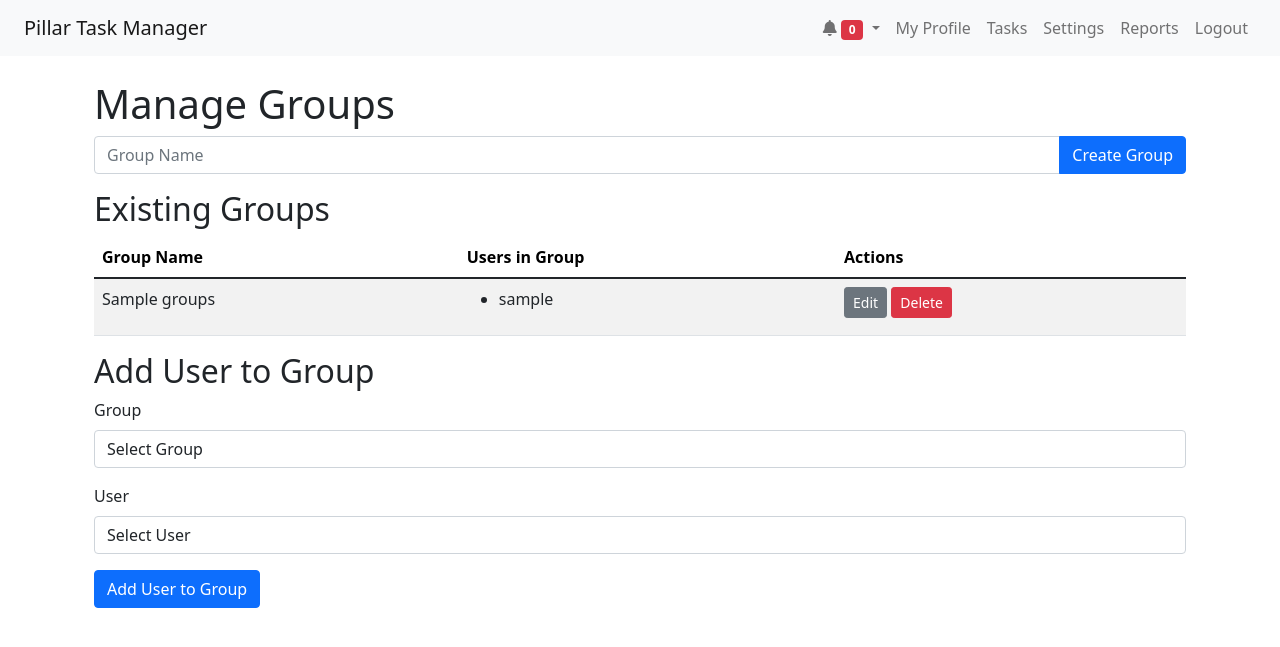
After one commit to asadkowa/Task_Manager, a Flask app: page /settings/groups in a window 1280 px wide. The commit adds this page. Shown: the top 647 px of the page. Run offline with Flask 3, Linux system fonts and the light colour scheme; the visitor is signed in with stand-in values (Sample User, id 1); tables that the repository leaves empty or names only in its code hold one stand-in row (values such as "Sample post"); data that the repository does not hold is empty; some libraries are stand-ins or nearby versions.

Commit message:
add notification and add new feature for user to be as a group
add notification and add new feature for user to be as a group

```diff
--- a/app.py
+++ b/app.py
@@ -6,9 +6,11 @@ from werkzeug.utils import secure_filename
 import csv
 from io import StringIO
 import pandas as pd
-import pdfkit
+#import pdfkit
 import smtplib
 import MySQLdb
+from datetime import timedelta
+
 
 
 
@@ -230,18 +232,44 @@ def fetch_notifications():
     return jsonify(notifications_list)
 
 #Notification as read
-@app.route('/mark_notification_read/<int:notification_id>', methods=['GET'])
-def mark_notification_read(notification_id):
+@app.route('/notifications/mark_read/<int:notification_id>', methods=['POST', 'GET'])
+def mark_notification_as_read(notification_id):
     if 'user_id' not in session:
+        flash("Please log in to view your notifications.")
         return redirect(url_for('login'))
 
     user_id = session['user_id']
+
     cur = mysql.connection.cursor()
-    cur.execute("UPDATE notifications SET is_read = 1 WHERE id = %s AND user_id = %s", (notification_id, user_id))
+    cur.execute("""
+        UPDATE notifications
+        SET is_read = TRUE
+        WHERE id = %s AND user_id = %s
+    """, (notification_id, user_id))
+
     mysql.connection.commit()
     cur.close()
 
-    return redirect(url_for('index'))  # Redirect after marking the notification as read
+    flash("Notification marked as read.")
+    return redirect(url_for('notifications'))
+
+
+### Route to unread count
+@app.context_processor
+def inject_unread_notifications():
+    if 'user_id' in session:
+        cur = mysql.connection.cursor()
+        cur.execute("""
+            SELECT COUNT(*)
+            FROM notifications
+            WHERE user_id = %s AND is_read = FALSE
+        """, [session['user_id']])
+
+        unread_notifications = cur.fetchone()[0]
+        cur.close()
+        return dict(unread_notifications=unread_notifications)
+    return dict(unread_notifications=0)
+
 
 #route to get info button
 @app.route('/get_task_info/<int:task_id>', methods=['GET'])
@@ -352,8 +380,18 @@ def add_task():
         branch_id = request.form.get('branch_id')
         section_id = request.form.get('section_id')
         assigned_user_id = request.form.get('assigned_user_id')
+        assigned_group_id = request.form.get('assigned_group_id')  # Added for group assignment
         notes = request.form.get('notes')
         user_id = session['user_id']
+
+        # Ensure either user or group is assigned, but not both
+        if not assigned_user_id and not assigned_group_id:
+            flash("Please assign the task to either a user or a group.")
+            return redirect(url_for('add_task'))
+
+        if assigned_user_id and assigned_group_id:
+            flash("Please assign the task to only one: either a user or a group, not both.")
+            return redirect(url_for('add_task'))
 
         # File upload handling
         file = request.files.get('file')
@@ -366,23 +404,30 @@ def add_task():
         # Insert task into the database
         cur = mysql.connection.cursor()
         cur.execute("""
-            INSERT INTO tasks (title, description, task_date, company_id, branch_id, section_id, file_path, assigned_user_id, notes, user_id)
-            VALUES (%s, %s, %s, %s, %s, %s, %s, %s, %s, %s)
+            INSERT INTO tasks (title, description, task_date, company_id, branch_id, section_id, file_path, assigned_user_id, assigned_group_id, notes, user_id)
+            VALUES (%s, %s, %s, %s, %s, %s, %s, %s, %s, %s, %s)
         """, (
-        title, description, task_date, company_id, branch_id, section_id, file_path, assigned_user_id, notes, user_id))
+            title, description, task_date, company_id, branch_id, section_id, file_path,
+            assigned_user_id if assigned_user_id else None,
+            assigned_group_id if assigned_group_id else None,
+            notes, user_id
+        ))
 
         task_id = cur.lastrowid  # Get the ID of the newly created task
         mysql.connection.commit()
 
-        # Notify the assigned user
-        notify_task_assignment(task_id, assigned_user_id)
+        # Notify the assigned user or group
+        if assigned_user_id:
+            notify_task_assignment(task_id, assigned_user_id)
+        elif assigned_group_id:
+            notify_group_assignment(task_id, assigned_group_id)
 
         cur.close()
 
         flash("Task added successfully!")
         return redirect(url_for('index'))
 
-    # Fetch companies and users for dropdowns
+    # Fetch companies, users, and groups for dropdowns
     cur = mysql.connection.cursor()
 
     # Fetch companies
@@ -393,11 +438,45 @@ def add_task():
     cur.execute("SELECT id, username, email FROM users")
     users = cur.fetchall()
 
+    # Fetch groups
+    cur.execute("SELECT id, name FROM groupss")
+    groups = cur.fetchall()
+
     cur.close()
 
-    return render_template('add_task.html', companies=companies, users=users)
+    return render_template('add_task.html', companies=companies, users=users, groups=groups)
 
+# Route to group notification
+def notify_group_assignment(task_id, group_id):
+    # Fetch all users in the specified group
+    cur = mysql.connection.cursor()
 
+    # Get the users associated with the group
+    cur.execute("""
+        SELECT users.id, users.username
+        FROM users
+        JOIN user_groups ON users.id = user_groups.user_id
+        WHERE user_groups.group_id = %s
+    """, [group_id])
+
+    users_in_group = cur.fetchall()
+
+    # Iterate over users in the group and create notifications
+    for user in users_in_group:
+        user_id = user[0]
+        username = user[1]
+
+        # Craft the notification message
+        message = f"A new task (ID: {task_id}) has been assigned to your group."
+
+        # Insert the notification into the notifications table
+        cur.execute("""
+            INSERT INTO notifications (user_id, message)
+            VALUES (%s, %s)
+        """, (user_id, message))
+
+    mysql.connection.commit()
+    cur.close()
 
 
 # Route to get branches based on the selected company
@@ -560,16 +639,152 @@ def login():
 @app.route('/notifications')
 def notifications():
     if 'user_id' not in session:
-        flash("Please log in to view notifications.")
+        flash("Please log in to view your notifications.")
         return redirect(url_for('login'))
 
+    user_id = session['user_id']
+
+    # Fetch notifications for the logged-in user
     cur = mysql.connection.cursor()
-    # Fetch unread notifications for the current user
-    cur.execute("SELECT message FROM notifications WHERE user_id = %s AND is_read = 0", (session['user_id'],))
+    cur.execute("""
+        SELECT id, message, is_read, created_at
+        FROM notifications
+        WHERE user_id = %s
+        ORDER BY created_at DESC
+    """, [user_id])
+
     notifications = cur.fetchall()
     cur.close()
 
-    return jsonify(notifications)
+    return render_template('notifications.html', notifications=notifications)
+
+#Route Setting users Groups
+@app.route('/settings/groups', methods=['GET', 'POST'])
+def manage_groups():
+    if 'user_id' not in session or not session['is_admin']:
+        flash("Unauthorized access.")
+        return redirect(url_for('index'))
+
+    cur = mysql.connection.cursor()
+
+    # Create a new group if the form is submitted
+    if request.method == 'POST':
+        group_name = request.form['group_name']
+        cur.execute("INSERT INTO groupss (name) VALUES (%s)", [group_name])
+        mysql.connection.commit()
+        flash("Group created successfully!")
+
+    # Fetch all groups with their users
+    cur.execute("""
+        SELECT g.id AS group_id, g.name AS group_name, u.id AS user_id, u.username AS user_name
+        FROM groupss g
+        LEFT JOIN user_groups ug ON g.id = ug.group_id
+        LEFT JOIN users u ON u.id = ug.user_id
+        ORDER BY g.name
+    """)
+    groups_data = cur.fetchall()
+
+    # Organize groups and their users in a dictionary
+    groups = {}
+    for group_id, group_name, user_id, user_name in groups_data:
+        if group_id not in groups:
+            groups[group_id] = {
+                'name': group_name,
+                'users': []
+            }
+        if user_id:
+            groups[group_id]['users'].append({'id': user_id, 'name': user_name})
+
+    # Fetch all users for the "add user to group" dropdown
+    cur.execute("SELECT id, username FROM users")
+    users = cur.fetchall()
+
+    cur.close()
+
+    return render_template('manage_groups.html', groups=groups, users=users)
+
+
+### Route to all notification has been read
+@app.route('/notifications/mark_all_read', methods=['POST'])
+def mark_all_notifications_as_read():
+    if 'user_id' not in session:
+        flash("Please log in to view your notifications.")
+        return redirect(url_for('login'))
+
+    user_id = session['user_id']
+
+    cur = mysql.connection.cursor()
+    cur.execute("""
+        UPDATE notifications
+        SET is_read = TRUE
+        WHERE user_id = %s
+    """, (user_id,))
+
+    mysql.connection.commit()
+    cur.close()
+
+    flash("All notifications marked as read.")
+    return redirect(url_for('notifications'))
+
+
+# Route to edit group
+@app.route('/settings/groups/edit/<int:group_id>', methods=['GET', 'POST'])
+def edit_group(group_id):
+    if 'user_id' not in session or not session['is_admin']:
+        flash("Unauthorized access.")
+        return redirect(url_for('index'))
+
+    cur = mysql.connection.cursor()
+
+    if request.method == 'POST':
+        group_name = request.form['group_name']
+        cur.execute("UPDATE groupss SET name = %s WHERE id = %s", [group_name, group_id])
+        mysql.connection.commit()
+        cur.close()
+        flash("Group updated successfully!")
+        return redirect(url_for('manage_groups'))
+
+    # Fetch the group name to populate the form
+    cur.execute("SELECT name FROM groupss WHERE id = %s", [group_id])
+    group = cur.fetchone()
+    cur.close()
+
+    return render_template('edit_group.html', group=group, group_id=group_id)
+
+
+#Route to delete group
+@app.route('/settings/groups/delete/<int:group_id>', methods=['POST'])
+def delete_group(group_id):
+    if 'user_id' not in session or not session['is_admin']:
+        flash("Unauthorized access.")
+        return redirect(url_for('index'))
+
+    cur = mysql.connection.cursor()
+    cur.execute("DELETE FROM groupss WHERE id = %s", [group_id])
+    mysql.connection.commit()
+    cur.close()
+
+    flash("Group deleted successfully!")
+    return redirect(url_for('manage_groups'))
+
+
+# Route to add a user to a group
+@app.route('/settings/groups/add_user', methods=['POST'])
+def add_user_to_group():
+    if 'user_id' not in session or not session['is_admin']:
+        flash("Unauthorized access.")
+        return redirect(url_for('index'))
+
+    user_id = request.form['user_id']
+    group_id = request.form['group_id']
+
+    cur = mysql.connection.cursor()
+    cur.execute("INSERT INTO user_groups (user_id, group_id) VALUES (%s, %s)", [user_id, group_id])
+    mysql.connection.commit()
+    cur.close()
+
+    flash("User added to group successfully!")
+    return redirect(url_for('manage_groups'))
 
 #User profile
 @app.route('/profile')
@@ -813,6 +1028,9 @@ def generate_report():
     start_date = request.form.get('start_date', '')
     end_date = request.form.get('end_date', '')
     username = request.form.get('username', '')
+    company_id = request.form.get('company_id', '')
+    branch_id = request.form.get('branch_id', '')
+    section_id = request.form.get('section_id', '')
 
     # SQL query with optional filters
     query = """
@@ -839,6 +1057,21 @@ def generate_report():
         query += " AND users.username = %s"
         filters.append(username)
 
+    # Filter by company
+    if company_id:
+        query += " AND tasks.company_id = %s"
+        filters.append(company_id)
+
+    # Filter by branch
+    if branch_id:
+        query += " AND tasks.branch_id = %s"
+        filters.append(branch_id)
+
+    # Filter by section
+    if section_id:
+        query += " AND tasks.section_id = %s"
+        filters.append(section_id)
+
     # Execute the query
     cur.execute(query, filters)
     tasks = cur.fetchall()
@@ -847,9 +1080,23 @@ def generate_report():
     cur.execute("SELECT username FROM users")
     users = cur.fetchall()
 
+    # Fetch all companies for filter dropdown
+    cur.execute("SELECT id, name FROM companies")
+    companies = cur.fetchall()
+
+    # Fetch all branches for filter dropdown
+    cur.execute("SELECT id, name FROM branches")
+    branches = cur.fetchall()
+
+    # Fetch all sections for filter dropdown
+    cur.execute("SELECT id, name FROM sections")
+    sections = cur.fetchall()
+
     cur.close()
 
-    return render_template('report.html', tasks=tasks, users=users, start_date=start_date, end_date=end_date, selected_user=username)
+    return render_template('report.html', tasks=tasks, users=users, companies=companies, branches=branches, sections=sections,
+                           start_date=start_date, end_date=end_date, selected_user=username,
+                           selected_company=company_id, selected_branch=branch_id, selected_section=section_id)
 
 ###Export to excel
 @app.route('/export_report_excel', methods=['GET'])
@@ -1047,6 +1294,15 @@ def edit_user(user_id):
     cur.close()
     return render_template('edit_user.html', user=user)
 
+## Route to error pages
+@app.errorhandler(404)
+def page_not_found(e):
+    return render_template('404.html'), 404
 
+@app.errorhandler(500)
+def internal_server_error(e):
+    return render_template('500.html'), 500
+
+app.config['PERMANENT_SESSION_LIFETIME'] = timedelta(minutes=30)
 if __name__ == '__main__':
     app.run(debug=True)
--- a/templates/base.html
+++ b/templates/base.html
@@ -123,7 +123,7 @@
                         data.forEach(notification => {
                             notificationList.innerHTML += `
                                 <li>
-                                    <a class="dropdown-item" href="/mark_notification_read/${notification.id}">
+                                    <a class="dropdown-item" href="/notifications/mark_read/${notification.id}">
                                         ${notification.message}
                                         <small class="text-muted">${notification.created_at}</small>
                                     </a>
@@ -153,9 +153,5 @@
     <!-- Bootstrap JS and Popper.js -->
     <script src="https://cdn.jsdelivr.net/npm/@popperjs/core@2.10.2/dist/umd/popper.min.js"></script>
     <script src="https://cdn.jsdelivr.net/npm/bootstrap@5.1.3/dist/js/bootstrap.bundle.min.js"></script>
-
-    <!-- FullCalendar JS -->
-    <script src='https://cdn.jsdelivr.net/npm/fullcalendar@5.10.1/main.min.js'></script>
-    <script src='https://cdn.jsdelivr.net/npm/@fullcalendar/interaction@5.10.1/main.global.min.js'></script>
 </body>
 </html>
--- /dev/null
+++ b/templates/manage_groups.html
@@ -0,0 +1,78 @@
+{% extends "base.html" %}
+
+{% block title %}Manage Groups{% endblock %}
+
+{% block content %}
+<h1>Manage Groups</h1>
+
+<!-- Form to create a new group -->
+<form action="{{ url_for('manage_groups') }}" method="POST" class="mb-3">
+    <div class="input-group mb-3">
+        <input type="text" name="group_name" class="form-control" placeholder="Group Name" required>
+        <button class="btn btn-primary" type="submit">Create Group</button>
+    </div>
+</form>
+
+<!-- Display existing groups and their users -->
+<h2>Existing Groups</h2>
+<table class="table table-striped">
+    <thead>
+        <tr>
+            <th>Group Name</th>
+            <th>Users in Group</th>
+            <th>Actions</th>
+        </tr>
+    </thead>
+    <tbody>
+        {% for group_id, group in groups.items() %}
+        <tr>
+            <td>{{ group.name }}</td>
+            <td>
+                {% if group.users %}
+                    <ul>
+                    {% for user in group.users %}
+                        <li>{{ user.name }}</li>
+                    {% endfor %}
+                    </ul>
+                {% else %}
+                    <em>No users in this group</em>
+                {% endif %}
+            </td>
+            <td>
+                <!-- Edit and Delete Buttons -->
+                <a href="{{ url_for('edit_group', group_id=group_id) }}" class="btn btn-secondary btn-sm">Edit</a>
+                <form action="{{ url_for('delete_group', group_id=group_id) }}" method="POST" class="d-inline">
+                    <button type="submit" class="btn btn-danger btn-sm" onclick="return confirm('Are you sure you want to delete this group?');">Delete</button>
+                </form>
+            </td>
+        </tr>
+        {% endfor %}
+    </tbody>
+</table>
+
+<!-- Form to add users to a group -->
+<h2>Add User to Group</h2>
+<form action="{{ url_for('add_user_to_group') }}" method="POST">
+    <div class="mb-3">
+        <label for="group_id" class="form-label">Group</label>
+        <select name="group_id" class="form-control" required>
+            <option value="">Select Group</option>
+            {% for group_id, group in groups.items() %}
+                <option value="{{ group_id }}">{{ group.name }}</option>
+            {% endfor %}
+        </select>
+    </div>
+
+    <div class="mb-3">
+        <label for="user_id" class="form-label">User</label>
+        <select name="user_id" class="form-control" required>
+            <option value="">Select User</option>
+            {% for user in users %}
+                <option value="{{ user[0] }}">{{ user[1] }}</option>
+            {% endfor %}
+        </select>
+    </div>
+
+    <button type="submit" class="btn btn-primary">Add User to Group</button>
+</form>
+{% endblock %}
--- a/templates/settings.html
+++ b/templates/settings.html
@@ -11,5 +11,8 @@
     <a href="{{ url_for('manage_users') }}" class="list-group-item list-group-item-action">Manage Users</a>
     <a href="{{ url_for('email_settings') }}" class="list-group-item list-group-item-action">Manage Email</a>
     <a href="{{ url_for('database_settings') }}" class="list-group-item list-group-item-action">Manage Database</a>
+    <li class="list-group-item">
+        <a href="{{ url_for('manage_groups') }}">Manage Groups</a> <!-- New link for group management -->
+    </li>
 </div>
 {% endblock %}
```
Also changed, not shown: templates/add_task.html (+72 -19 lines), templates/edit_group.html (added, +15 -0 lines), templates/notifications.html (added, +27 -0 lines), templates/report.html (+34 -1 lines), templates/404.html (added), templates/500.html (added).
